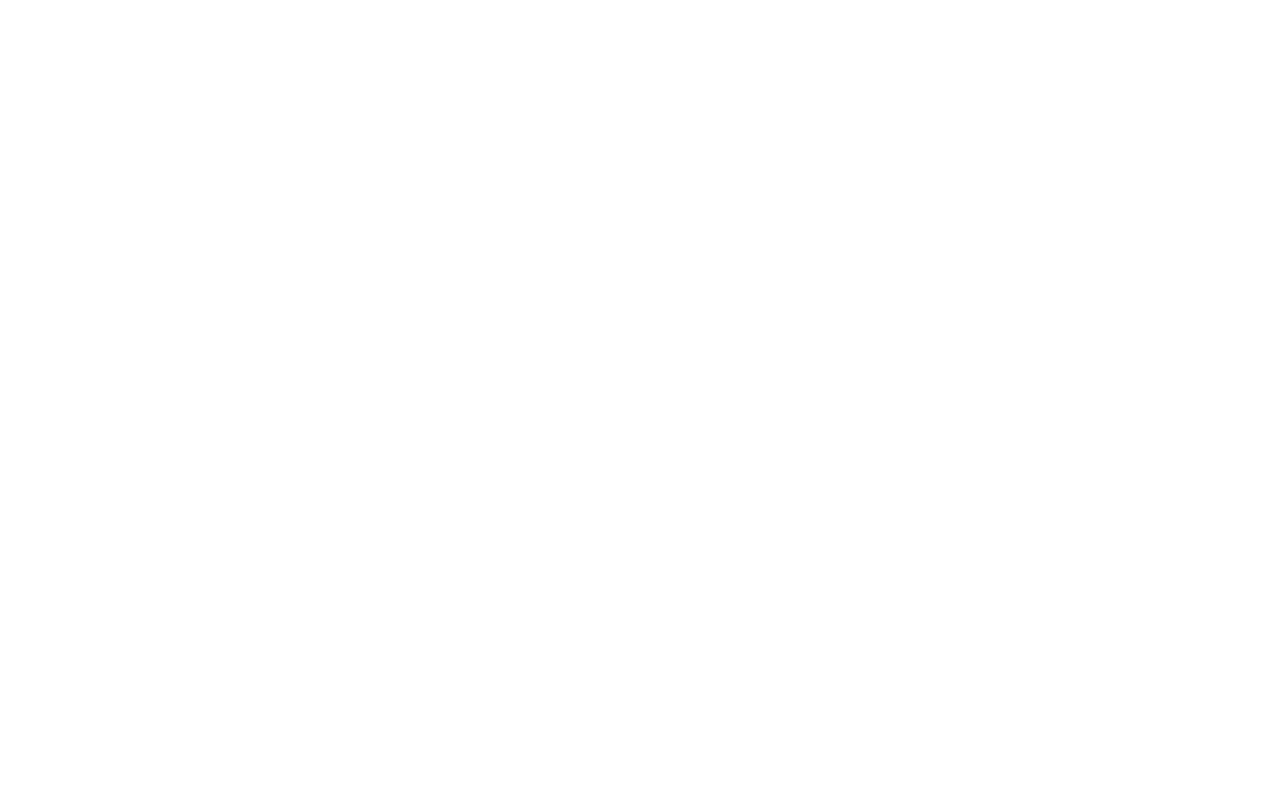
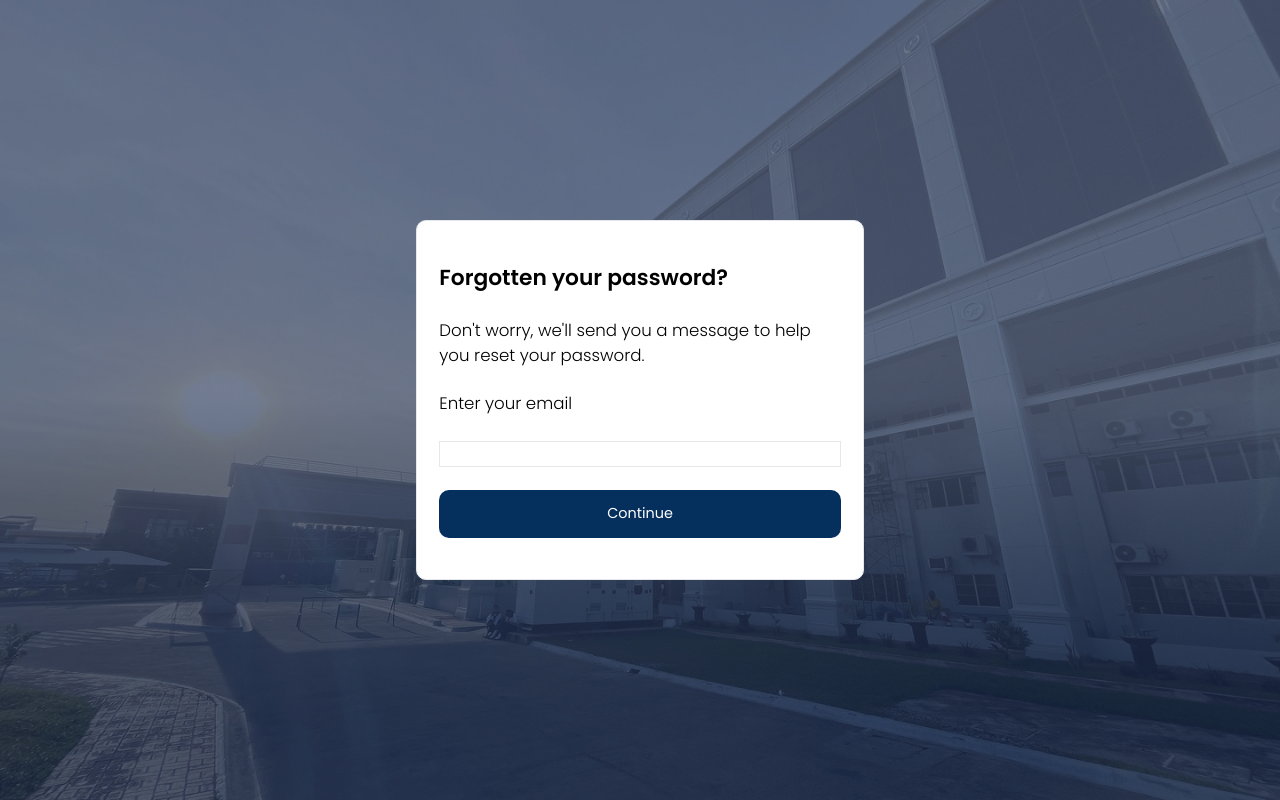
Before and after one commit to Fourthhy/free-lunch-eligibility-check, a React (Vite) app: page /changepassword in a window 1280 px wide. Before the commit this address had no page. Built offline with nearby package versions, Linux system fonts and the light colour scheme.

Commit message:
Implementation: Change Password

```diff
--- a/src/pages/admin/AdminLogin.jsx
+++ b/src/pages/admin/AdminLogin.jsx
@@ -41,7 +41,9 @@
                         </div>
                         <div className="w-[100%] flex justify-center items-center">
                           <p className="font-Poppings text-[1.1vw]">
-                            Forgot <span className="text-[#0F5FC2]"> &nbsp;password?</span>
+                            <Link to="/changepassword">
+                              Forgot <span className="text-[#0F5FC2] hover:underline cursor-pointer"> password? </span>
+                            </Link>
                           </p>
                         </div>
                       </div>
--- /dev/null
+++ b/src/pages/admin/change_password/ChangePassowrd.jsx
@@ -0,0 +1,29 @@
+import {
+    Button,
+    TextInput
+} from "flowbite-react"
+
+export default function ChangePassword() {
+    return (
+        <>
+            <div className="w-[100vw] h-[100vh] relative">
+                <img
+                    src="./change_password_page_background.jpg"
+                    alt="background image"
+                    className="w-full h-full object-cover"
+                />
+            </div>
+            <div className="absolute inset-0 flex items-center justify-center">
+                <div className="border bg-white rounded-[10px] w-[35vw] h-[45vh] flex items-center justify-center">
+                    <div className="w-[90%] h-[90%] flex items-start justify-evenly flex-col">
+                        <div className="font-Poppins text-black text-[1.7vw] font-semibold">Forgotten your password?</div>
+                        <div className="font-Poppins text-black text-[1.3vw] font-light">Don't worry, we'll send you a message to help you reset your password.</div>
+                        <div className="font-Poppins text-black text-[1.3vw] font-light">Enter your email</div>
+                        <div className="w-[100%]"><TextInput type="email" color="grey"/></div>
+                        <div className="w-[100%]"><button type="submit" className="w-[100%] h-[100%] rounded-[10px] bg-[#05305D] font-Poppins text-white text-[1.8vh] py-[1.6vh]">Continue</button></div>
+                    </div>
+                </div>
+            </div>
+        </>
+    );
+}
--- a/src/routes/AppRoute.jsx
+++ b/src/routes/AppRoute.jsx
@@ -7,6 +7,7 @@
 import DashboardData from "../pages/admin/DashboardData"
 import Masterlist from "../pages/admin/Masterlist"
 import Schedule from "../pages/admin/Schedule"
+import ChangePassword from "../pages/admin/change_password/ChangePassowrd"
 
 function App() {
 
@@ -26,6 +27,8 @@
             <Route path="schedule" element={<Schedule />} />
           </Route>
 
+          <Route path="/changepassword" element={<ChangePassword />} />
+
         </Routes>
       </Router>
     </>
```
Also changed, not shown: public/change_password_page_background.jpg (added).
